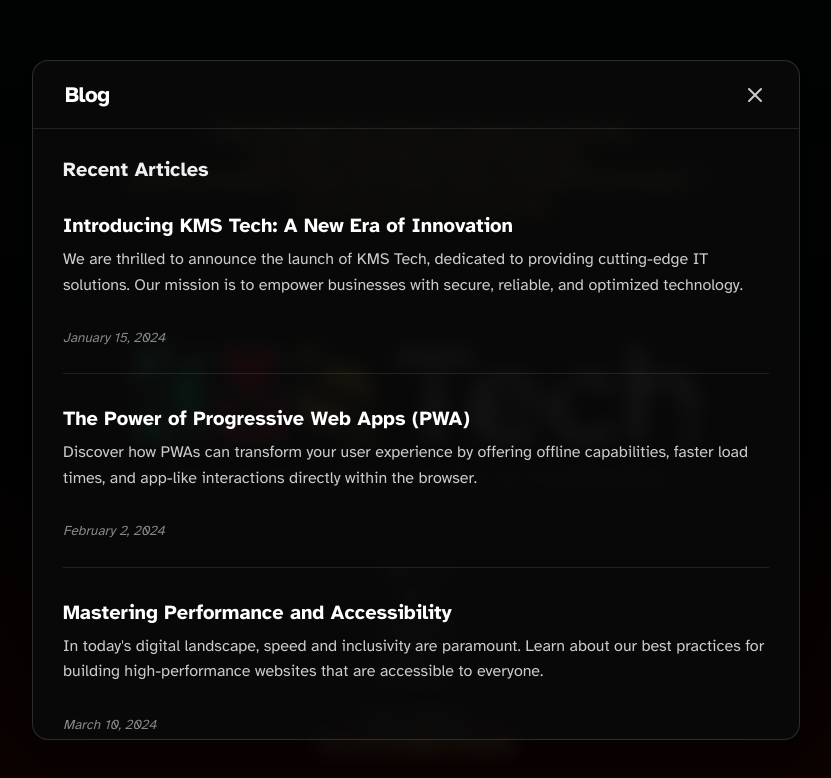
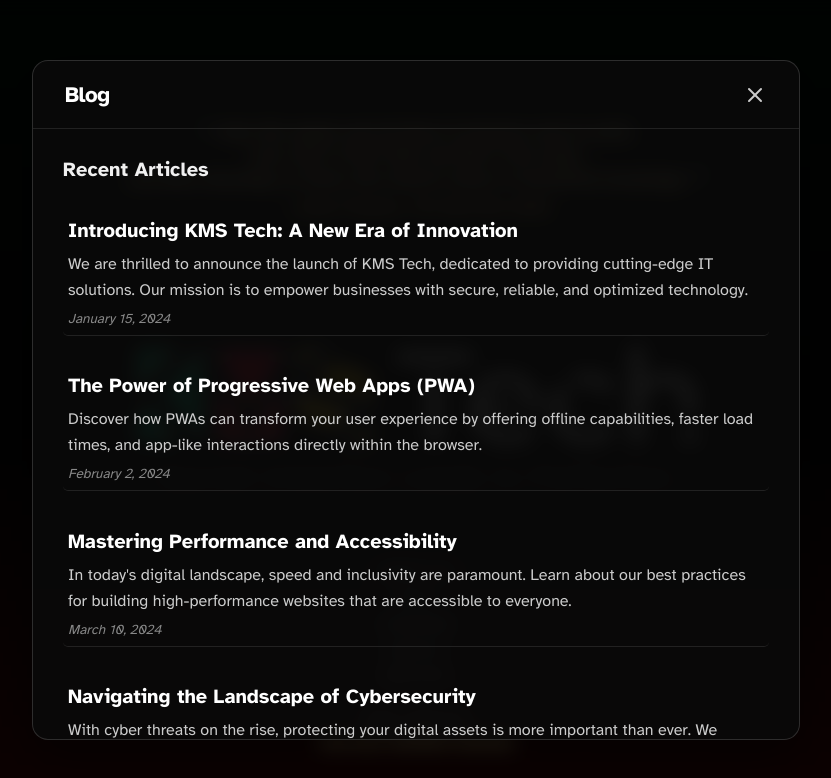
Before and after one commit to mushfiqweb/kmstech-next, a Next.js app: page / in a window 1280 px wide. Both pictures are taken after a click on the button "BLOG". Shown: the top 778 px of the page, without its empty margins (224-1055 px from the left). Built offline with nearby package versions, Linux system fonts and the light colour scheme.

Commit message:
added SEO basic

```diff
--- a/src/app/globals.css
+++ b/src/app/globals.css
@@ -983,13 +983,39 @@
   display: flex;
   flex-direction: column;
   gap: 8px;
-  padding-bottom: 24px;
+  padding: 5px;
   border-bottom: 1px solid rgba(255, 255, 255, 0.1);
+  border-radius: 5px;
+  transition: transform 0.3s ease-in-out,
+              box-shadow 0.3s ease-in-out,
+              background-color 0.3s ease-in-out,
+              border-color 0.3s ease-in-out;
+  transition-delay: 0.1s;
+
+  transform: translateZ(0);
+  -webkit-transform: translateZ(0);
+  backface-visibility: hidden;
+  -webkit-backface-visibility: hidden;
+  will-change: transform, box-shadow;
+
+  position: relative;
+  z-index: 1;
+  background-color: transparent;
+  cursor: pointer;
 }
 
 .blog-item:last-child {
   border-bottom: none;
-  padding-bottom: 0;
+}
+
+.blog-item:hover {
+  transform: scale(1.05);
+  -webkit-transform: scale(1.05);
+  box-shadow: 0 10px 30px rgba(0, 0, 0, 0.5);
+  background-color: rgba(255, 255, 255, 0.05);
+  z-index: 10;
+  border-bottom-color: transparent;
+  transition: all 0.3s ease-in-out;
 }
 
 .blog-title {
@@ -998,7 +1024,7 @@
   color: #fff;
   margin: 0;
   line-height: 1.3;
-  transition: color 0.2s ease;
+  transition: color 0.3s ease-in-out;
 }
 
 .blog-item:hover .blog-title {
@@ -1017,7 +1043,7 @@
   font-size: 0.85rem;
   color: #888;
   font-style: italic;
-  margin-top: 4px;
+  margin-top: -20px;
   display: block;
 }
 
--- a/src/app/layout.tsx
+++ b/src/app/layout.tsx
@@ -23,9 +23,9 @@
 export const metadata: Metadata = {
   // Basic Metadata
   title: "KMS Tech",
-  description: "Secure, reliable & optimized IT solutions",
+  description: "Sacred Intention Leads to Perfection",
   applicationName: "KMS Tech",
-  authors: [{ name: "KMS Tech Team", url: "https://kmstech.co" }],
+  authors: [{ name: "KMS Tech", url: "https://kmstech.co" }],
   generator: "Next.js",
   keywords: ["IT solutions", "software development", "consultancy", "web development"],
   referrer: "origin-when-cross-origin",
@@ -67,11 +67,11 @@
     locale: "en_US",
     url: "https://kmstech.co",
     title: "KMS Tech",
-    description: "Secure, reliable & optimized IT solutions",
+    description: "Sacred Intention Leads to Perfection",
     siteName: "KMS Tech",
     images: [
       {
-        url: "/og-image.jpg", // Must be an absolute URL
+        url: "/kmstech-next.png", // Must be an absolute URL
         width: 1200,
         height: 630,
         alt: "KMS Tech",
@@ -83,11 +83,11 @@
   twitter: {
     card: "summary_large_image",
     title: "KMS Tech",
-    description: "Secure, reliable & optimized IT solutions",
+    description: "Sacred Intention Leads to Perfection",
     siteId: "",
     creator: "@kmstech",
     creatorId: "",
-    images: ["/twitter-image.jpg"], // Must be an absolute URL
+    images: ["/kmstech-next.png"], // Must be an absolute URL
   },
 
   // Verification
@@ -114,30 +114,6 @@
     telephone: false,
   },
 
-  // Alternates
-  alternates: {
-    canonical: "https://kmstech.co",
-    languages: {
-      "en-US": "https://kmstech.co/en-US",
-    },
-  },
-
-  // App Links
-  appLinks: {
-    ios: {
-      url: "https://kmstech.co/ios",
-      app_store_id: "app_store_id",
-    },
-    android: {
-      package: "com.kmstech.app",
-      app_name: "KMS Tech",
-    },
-    web: {
-      url: "https://kmstech.co/web",
-      should_fallback: true,
-    },
-  },
-
   // Category
   category: "technology",
 
```
